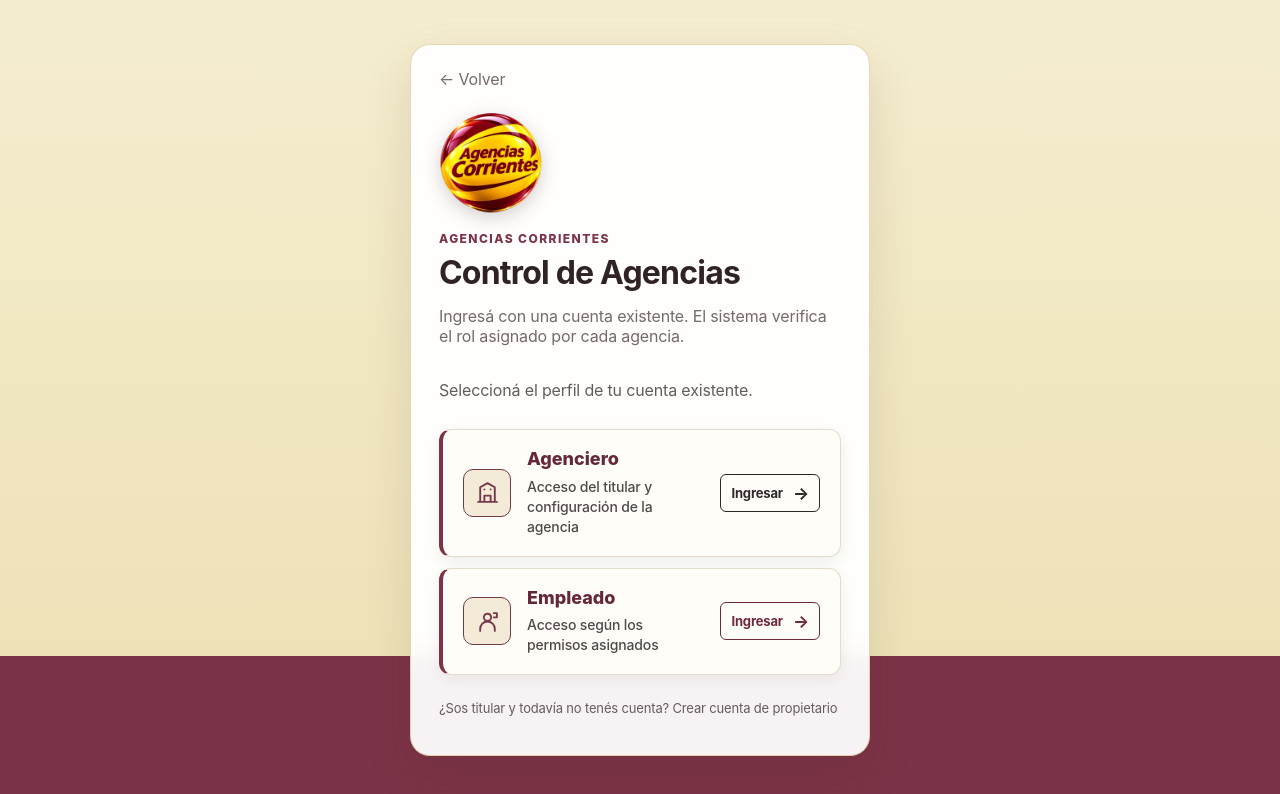
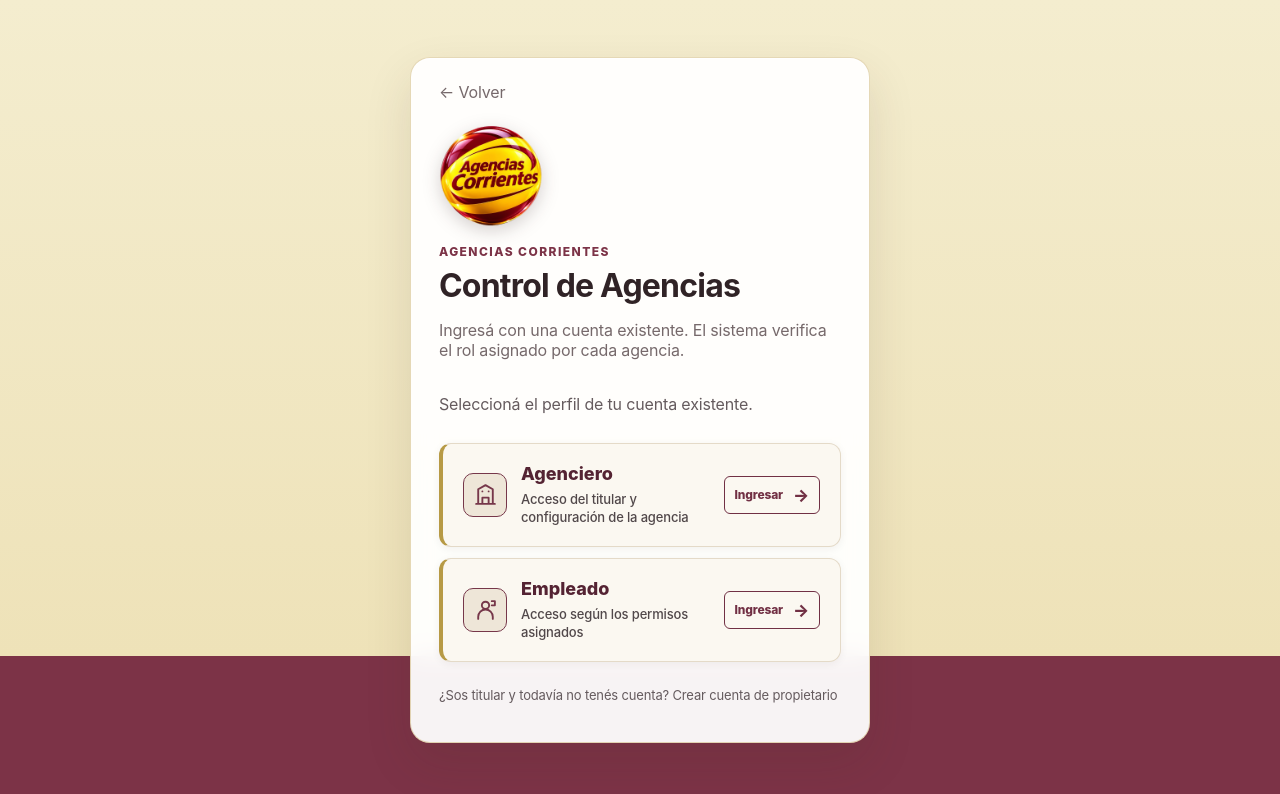
Before and after one commit to agencias-corrientes/CONTABLE-AGENCIAS, a Next.js app: page /login in a window 1280 px wide. Shown: the top 794 px of the page. Built offline with nearby package versions, Linux system fonts and the light colour scheme.

Commit message:
Improve login profile contrast and legibility

```diff
--- a/app/globals.css
+++ b/app/globals.css
@@ -1794,3 +1794,65 @@ html, body { min-height:100%; }
 @media(prefers-reduced-motion:reduce){
   .login-role-selector .landing-role-choice{transition:none}
 }
+
+
+/* Correccion solicitada: perfiles de login con contraste fuerte y jerarquia clara. */
+.login-role-selector .landing-role-choice{
+  display:flex!important;
+  align-items:center!important;
+  gap:14px!important;
+  min-width:0!important;
+  background:#fbf8f1!important;
+  border:1px solid #e4dac8!important;
+  border-left:4px solid #b79a45!important;
+  color:#30272a!important;
+  box-shadow:0 2px 8px rgba(48,31,34,.06)!important;
+}
+.login-role-selector .landing-role-choice:hover{
+  background:#fffdf8!important;
+  border-color:#c9b98f!important;
+  border-left-color:#7c3347!important;
+  transform:none!important;
+}
+.login-role-selector .landing-role-copy{
+  display:flex!important;
+  flex:1 1 auto!important;
+  flex-direction:column!important;
+  min-width:0!important;
+  gap:5px!important;
+}
+.login-role-selector .landing-role-choice strong{
+  display:block!important;
+  color:#542333!important;
+  font-size:18px!important;
+  line-height:1.25!important;
+  font-weight:800!important;
+}
+.login-role-selector .landing-role-choice small{
+  display:block!important;
+  color:#51484a!important;
+  opacity:1!important;
+  font-size:13px!important;
+  line-height:1.4!important;
+  font-weight:500!important;
+  white-space:normal!important;
+}
+.login-role-selector .landing-role-icon{
+  flex:0 0 44px!important;
+  width:44px!important;height:44px!important;
+  background:#eee6d7!important;
+  color:#713044!important;
+}
+.login-role-selector .landing-role-enter{
+  flex:0 0 auto!important;
+  color:#713044!important;
+  font-size:12px!important;
+  font-weight:800!important;
+}
+@media(max-width:480px){
+  .login-role-selector .landing-role-choice{gap:10px!important;padding:14px 11px!important}
+  .login-role-selector .landing-role-icon{flex-basis:38px!important;width:38px!important;height:38px!important}
+  .login-role-selector .landing-role-choice strong{font-size:16px!important}
+  .login-role-selector .landing-role-choice small{font-size:12px!important}
+  .login-role-selector .landing-role-enter{font-size:11px!important}
+}
```
